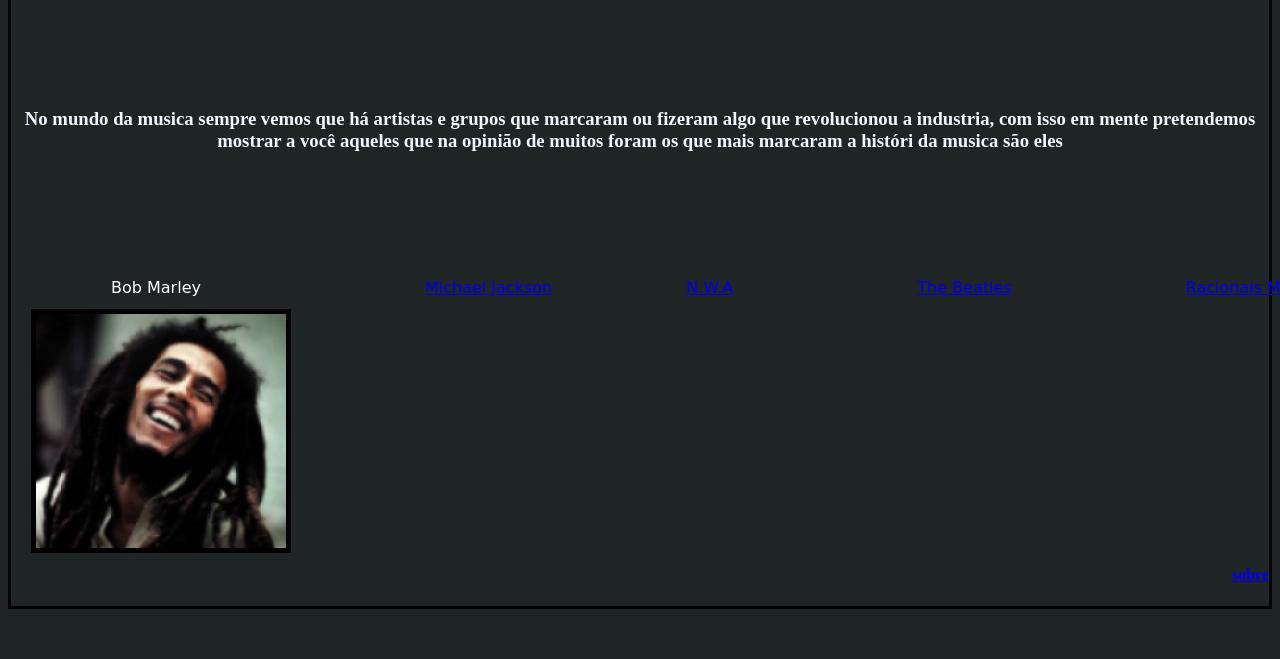
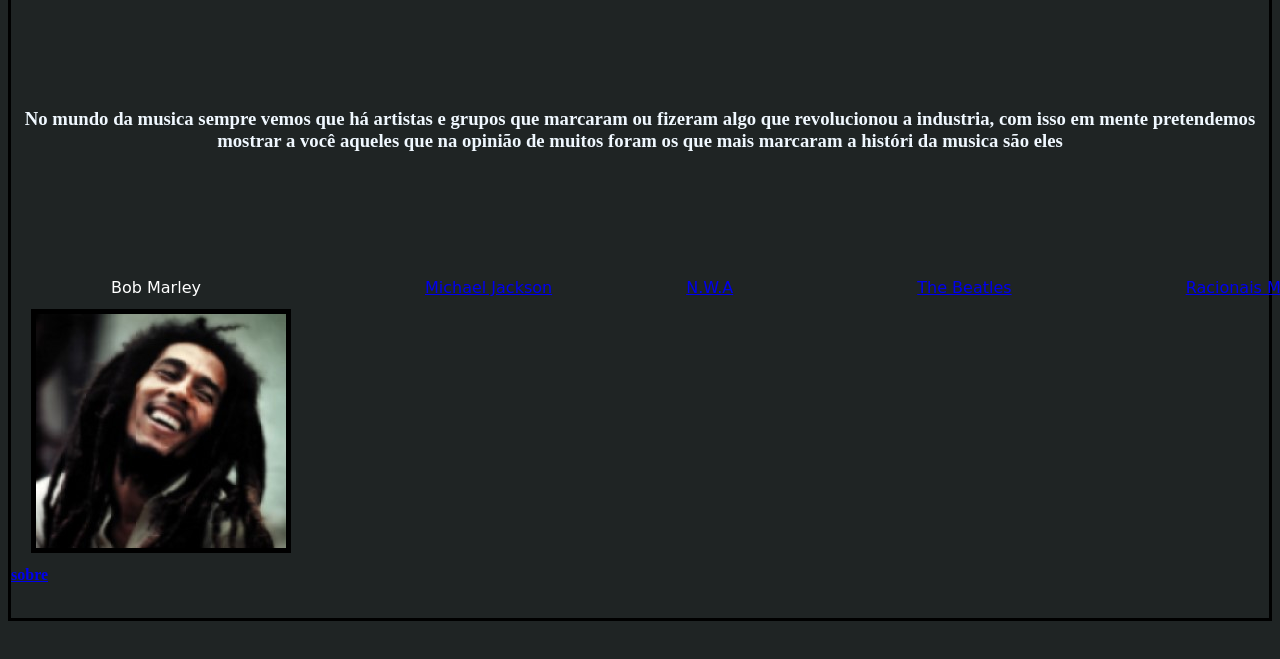
Before and after one commit to JoaoPedroCordoba/Hobby, a plain HTML site: page index.html in a window 1280 px wide. Shown: the part 121-780 px from the top of the page. Drawn offline with Linux system fonts and the light colour scheme.

Commit message:
ainda n finalizado

```diff
--- a/style/style.css
+++ b/style/style.css
@@ -56,7 +56,8 @@
 
 h4{
     color: #000;
-    text-align: end ;
+     height: 30px;
+     width: 900px;
 }
 
 #marley{
```
